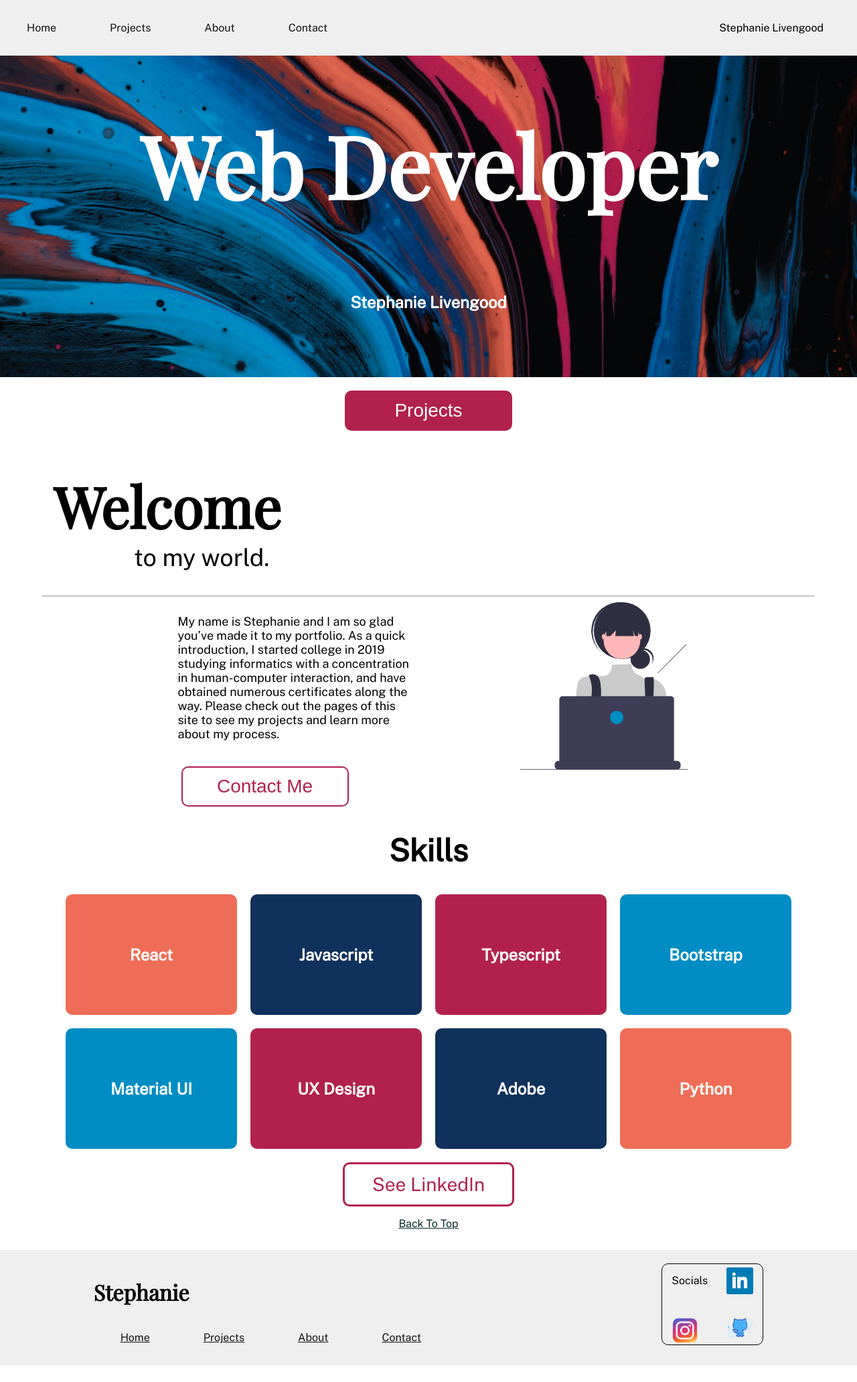
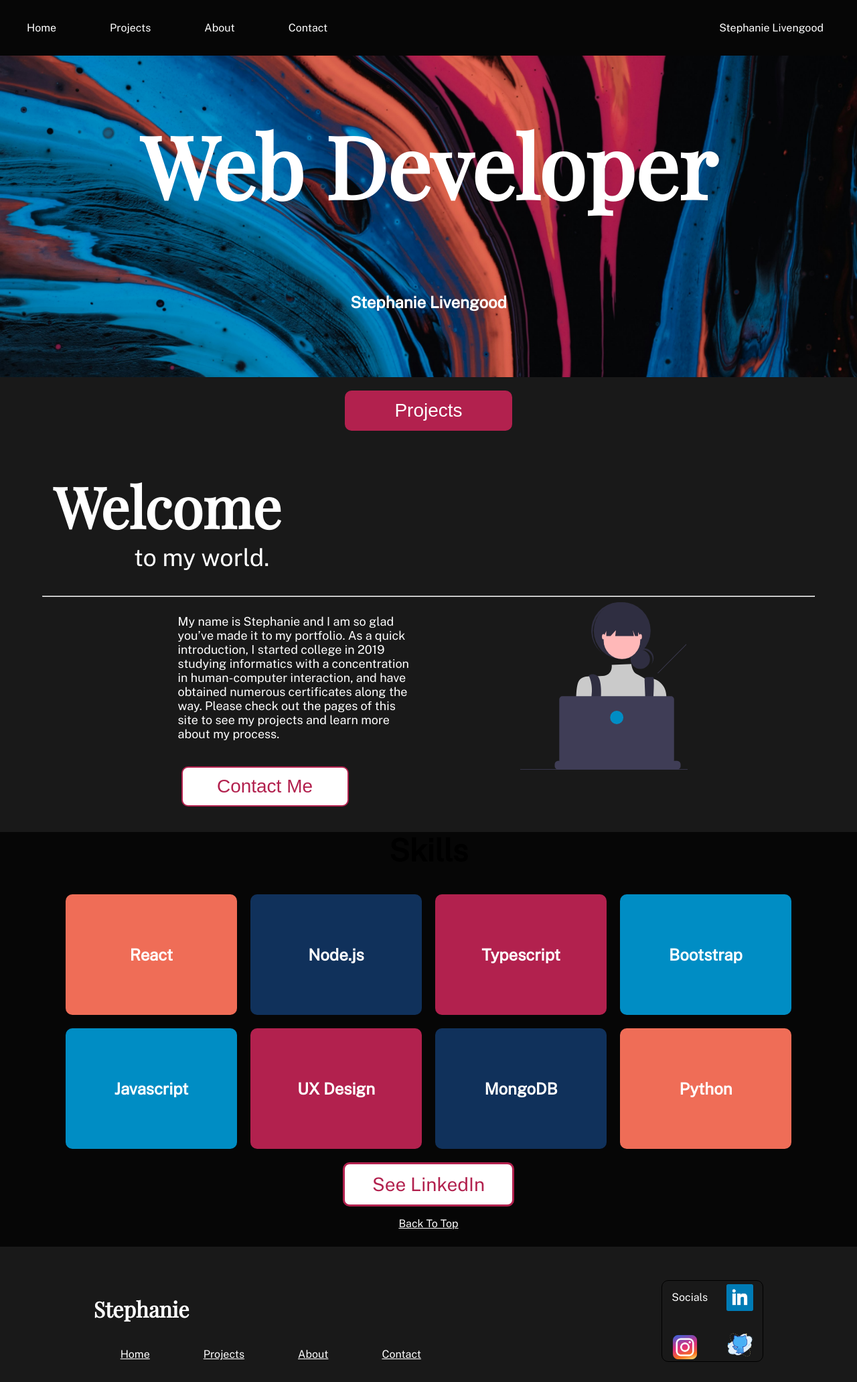
Before and after one commit to Stephanie01011011/portfoliosrl, a React (Create React App) app: page /portfoliosrl/projects in a window 1280 px wide. Shown: the whole page at 67% size. Before the commit the page ends 2038 px from the top, so only its background shows below. Built offline with nearby package versions, Linux system fonts and the light colour scheme; a web font is replaced by a local one.

Commit message:
Restyle to dark mode

```diff
--- a/src/App.css
+++ b/src/App.css
@@ -1,6 +1,7 @@
 body{
   margin: 0;
   font-family: 'Public Sans', sans-serif;
+  background-color: rgb(25, 25, 25);
 }
 .App {
   text-align: center;
@@ -25,7 +26,7 @@ body{
   display: flex;
   width: 100%;
   align-items: center;
-  background-color: rgb(239, 239, 239);
+  background-color: rgb(6, 6, 6);;
 
 
 }
@@ -41,10 +42,11 @@ body{
 ul{
   display: flex;
   align-items: left;
+
 }
 ul p{
   margin-right: 80px;
-
+  color: white;
 }
 ul a{
   text-decoration: none;
@@ -60,6 +62,7 @@ ul a:hover{
 .navWrapper .name{
   position: absolute;
   right: 50px;
+  color: white;
 }
 .homeWrapper{
 
@@ -80,17 +83,20 @@ ul a:hover{
   font-size: 84px;
   margin-left: 80px;
   margin-bottom: 0;
+  color: white;
 }
 #smallerText{
   font-size: 36px;
   margin-left: 200px;
   margin-top: 0;
+  color: white;
 }
 #welcomemsg{
   font-size: 18px;
   width: 350px;
   margin-left: 35%;
   text-align: left;
+  color: white;
 }
 hr{
   width: 90%;
@@ -151,7 +157,7 @@ hr{
   justify-content: space-around;
 }
 .skillswrapper{
-  background-color: white;
+  background-color: rgb(6, 6, 6);
   margin-bottom: -20px;
 
 }
@@ -231,10 +237,13 @@ hr{
   cursor: pointer;
   transform: translateY(-5px);
 }
+#projectTitle{
+  color: white;
+}
 
 .nameandlinks h1{
   text-align: left;
-
+  color: white;
 }
 
 .sociallinks{
@@ -254,6 +263,7 @@ hr{
 .text{
   margin-bottom: 45px;
   margin-top: 15px;
+  color: white;
 }
 .instagram{
   background-image: url(../public/6929237_instagram_icon.png);
@@ -283,7 +293,7 @@ hr{
 
 }
 .footerwrapper{
-  background-color: rgb(239, 239, 239);
+  background-color: rgb(25,25,25);
 
 
 }
@@ -310,15 +320,15 @@ hr{
   margin-top: 80px;
   border-style: solid;
   border-width: 1px;
-  border-color: #032A23;
-
+  border-color: white;
+  color: white;
 
 }
 .btns{
   width: 450px;
 
   display: flex;
-  gap: 10px;
+  gap: 80px;
   justify-content: center;
   align-items: center;
 
@@ -343,8 +353,17 @@ hr{
 
   margin-top: 20px;
   margin-bottom: 0;
-  font-size: 28px;
+  font-size: 20px;
   color: #B2214E;
+
+}
+.project{
+  margin-top: 50px;
+}
+
+.project h3{
+  color: white;
+  font-size: 38px;
 
 }
 .projectdisplaywrapper{
@@ -359,13 +378,14 @@ hr{
 
 }
 .projtext{
-  color: white;
+
   margin-top: -20px;
   height: 90px;
   padding-top: 1px;
   padding-bottom: 10px;
   align-items: center;
   justify-content: center;
+  font-size: 24px;
 }
 .projectswrapper #topBtn{
   margin: 0;
@@ -449,11 +469,16 @@ h1{
   font-size: 84px;
   text-align: left;
   margin-left: 10%;
+  color: white;
+}
+#aboutPara{
+  color: white;
 }
 .area{
   display: flex;
   justify-content: space-evenly;
   margin-bottom: 100px;
+  color: white;
 }
 
 .workHead{
@@ -529,7 +554,11 @@ h1{
   height: 500px;
   border-style: solid;
   border-width: 0.3px;
+  color: white;
 
+}
+#contactTitle{
+  color: white;
 }
 .contactdisplay{
   display: flex;
@@ -599,6 +628,9 @@ h1{
     align-items: center;
     gap: 5%;
   }
+  .project{
+    margin-top: 80px;
+  }
 }
 
 @media screen and (max-width: 800px) {
@@ -619,6 +651,7 @@ h1{
     margin: auto;
     width: 100%;
   }
+
   .title p h1{
     text-align: center;
   }
@@ -646,7 +679,7 @@ h1{
     height: 100vh;
     width: 100vw;
     position: fixed;
-    background-color: white;
+    background-color: rgb(25, 25, 25);
     margin-top: 0;
     font-size: 56px;
   }
--- a/src/components/ProjectDisplay.js
+++ b/src/components/ProjectDisplay.js
@@ -4,7 +4,7 @@ export const ProjectDisplay = () => {
         {name: "Star Wars Adventure",
         description: "sf",
         tags: "Typescript, Materials UI, React, HTML, Star Wars API",
-        color: "#008DC4",
+        color: "#292929",
         id: "box7",
         projurl: "https://stephanie01011011.github.io/starwars/",
         giturl: "https://github.com/Stephanie01011011/starwars"
@@ -12,7 +12,7 @@ export const ProjectDisplay = () => {
     {name: "Exercise Tracker",
         description: "sf",
         tags: "Node.js, Express, React, HTML/CSS, Render",
-        color: "#008DC4",
+        color: "#292929",
         id: "box8",
         projurl: "https://stephanie01011011.github.io/workoutlog-frontend/",
         giturl: "https://github.com/Stephanie01011011/workoutlog"
@@ -20,7 +20,7 @@ export const ProjectDisplay = () => {
         {name: "Travel Booking Site",
     description: "sf",
     tags: "Typescript, Materials UI, React, HTML/CSS",
-    color: "#008DC4",
+    color: "#292929",
     id: "box6",
     projurl: "https://stephanie01011011.github.io/travelsite/",
     giturl: "https://github.com/Stephanie01011011/travelsite"
@@ -28,7 +28,7 @@ export const ProjectDisplay = () => {
         {name: "Product Landing Page",
     description: "sf",
     tags: "JS, React, HTML/CSS, Bootstrap",
-    color: "#008DC4",
+    color: "#292929",
     id: "box5",
     projurl: "https://stephanie01011011.github.io/solarise/",
     giturl: "https://github.com/Stephanie01011011/solarise"
@@ -36,7 +36,7 @@ export const ProjectDisplay = () => {
         {name: "Social Media Project",
     description: "sf",
     tags: "JS, React, HTML/CSS, Firebase",
-    color: "#008DC4",
+    color: "#292929",
     id: "box3",
     projurl: "https://socialmedia-792e1.web.app/",
     giturl: ""
@@ -44,14 +44,14 @@ export const ProjectDisplay = () => {
         {name: "Weather App",
     description: "sf",
     tags: "JS, HTML/CSS, API Integration, React",
-    color: "#008DC4",
+    color: "#292929",
     id: "box1",
     projurl: "https://react-weather-api-steph.netlify.app/",
     giturl: "https://github.com/Stephanie01011011/react-weather"
 }, {name: "To Do List",
 description: "sf",
 tags: "JS, React, HTML/CSS",
-color: "#008DC4",
+color: "#292929",
 id: "box2",
 projurl: "https://Stephanie01011011.github.io/ReactTodo",
     giturl: "https://github.com/Stephanie01011011/ReactTodo"
@@ -60,7 +60,7 @@ projurl: "https://Stephanie01011011.github.io/ReactTodo",
 {name: "Flash Card Quiz App",
     description: "sf",
     tags: "JS, React, HTML/CSS",
-    color: "#008DC4",
+    color: "#292929",
     id: "box4",
     projurl: "https://stephanie01011011.github.io/flashcardweb",
     giturl: "https://github.com/Stephanie01011011/flashcardweb"
@@ -72,11 +72,12 @@ projurl: "https://Stephanie01011011.github.io/ReactTodo",
             {projects.map((project) => {
                 return(
                     <div className="project">
+                        <h3>{project.name}</h3>
                     <div className="projectbox">
                         <div className="projimg" id={project.id}></div>
                         <div className="projtext" style={{backgroundColor: project.color}}>
 
-                        <h3>{project.name}</h3>
+
                         <p>{project.tags}</p>
 
                         </div>
--- a/src/components/Skills.js
+++ b/src/components/Skills.js
@@ -1,14 +1,14 @@
 export const Skills = () => {
     const skills = [{skill: "React", color: "#EF6D57"},
-    {skill: "Javascript", color: "#10315B"},
+    {skill: "Node.js", color: "#10315B"},
     {skill: "Typescript", color: "#B2214E"},
     {skill: "Bootstrap", color: "#008DC4"},
 
 
 
-    {skill: "Material UI", color: "#008DC4"},
+    {skill: "Javascript", color: "#008DC4"},
     {skill: "UX Design", color: "#B2214E"},
-    {skill: "Adobe", color: "#10315B"},
+    {skill: "MongoDB", color: "#10315B"},
     {skill: "Python", color: "#EF6D57"}]
     return(
         <div className="skillswrapper">
@@ -26,7 +26,7 @@ export const Skills = () => {
             </div>
             <p id="topBtn" onClick={() => {
                  window.scrollTo(0, 0)
-            }}>Back To Top</p>
+            }} style={{color:'white', paddingBottom: '25px'}}>Back To Top</p>
         </div>
     )
 }
--- a/src/pages/About.js
+++ b/src/pages/About.js
@@ -7,7 +7,7 @@ export const About = () => {
     return(
         <div className="aboutwrapper">
         <h1 id="aboutTitle">About Me</h1>
-        <h3 id="aboutPara">Hello! I am Stephanie Livengood (Lye-VIN-good), and yes, I am living good. I've heard this joke every year since kindergarten and it never gets old (*sarcasm*). Besides having a fun last name, I am also an avid reader. I have a collection of over 300 books of all genres and I hope to one day have enough to be classified a library. When I am not learning and developing projects, you can find me reading, watching Bridgerton over and over again, playing Xbox, or listening to music. My favorite artists are Hozier, Taylor Swift, and Ghost right now, but I love all genres, including everything from classical to synthwave. My friends and family would describe me as upbeat, funny, and hard working. While in college I rarely ever took a break from learning and I loved collecting certificates in anything I was interested in at the time. Please message me if you want to know anything else about ME!</h3>
+        <h3 id="aboutPara">Hello! I am Stephanie Livengood (Lye-VIN-good), a web developer with 2 years of development and design experience. Besides having a fun last name, I am also an avid reader. I have a collection of over 300 books of all genres and I hope to one day have enough to be classified a library. When I am not learning and developing projects, you can find me reading, watching Bridgerton over and over again, playing Xbox, or listening to music. My favorite artists are Hozier, Taylor Swift, and Ghost right now, but I love all genres, including everything from classical to synthwave. My friends and family would describe me as upbeat, funny, and hard working. While in college I rarely ever took a break from learning and I loved collecting certificates in anything I was interested in at the time. Please message me if you want to know anything else about ME!</h3>
         <hr />
         <div className="aboutdisplay">
             <div className="area">
--- a/src/pages/Projects.js
+++ b/src/pages/Projects.js
@@ -10,7 +10,7 @@ export const Projects = () => {
             <div className="projTitleWrapper">
             <h1 id="projectTitle">Projects</h1>
             <div className="ux">
-            <h3 style={{marginTop: "40px"}}>Want to see my UX/UI portfolio?</h3>
+            <h3 style={{marginTop: "40px", color: 'white'}}>Want to see my UX/UI portfolio?</h3>
             <a href="https://sreneelive9.wixsite.com/steph-create" className="skillbtn" style={{textDecoration: "none", color: "black"}}>UX Portfolio</a>
             </div>
             </div>
```
Also changed, not shown: public/headshot-bw (1).png (added), public/headshot-bw.png (added).
